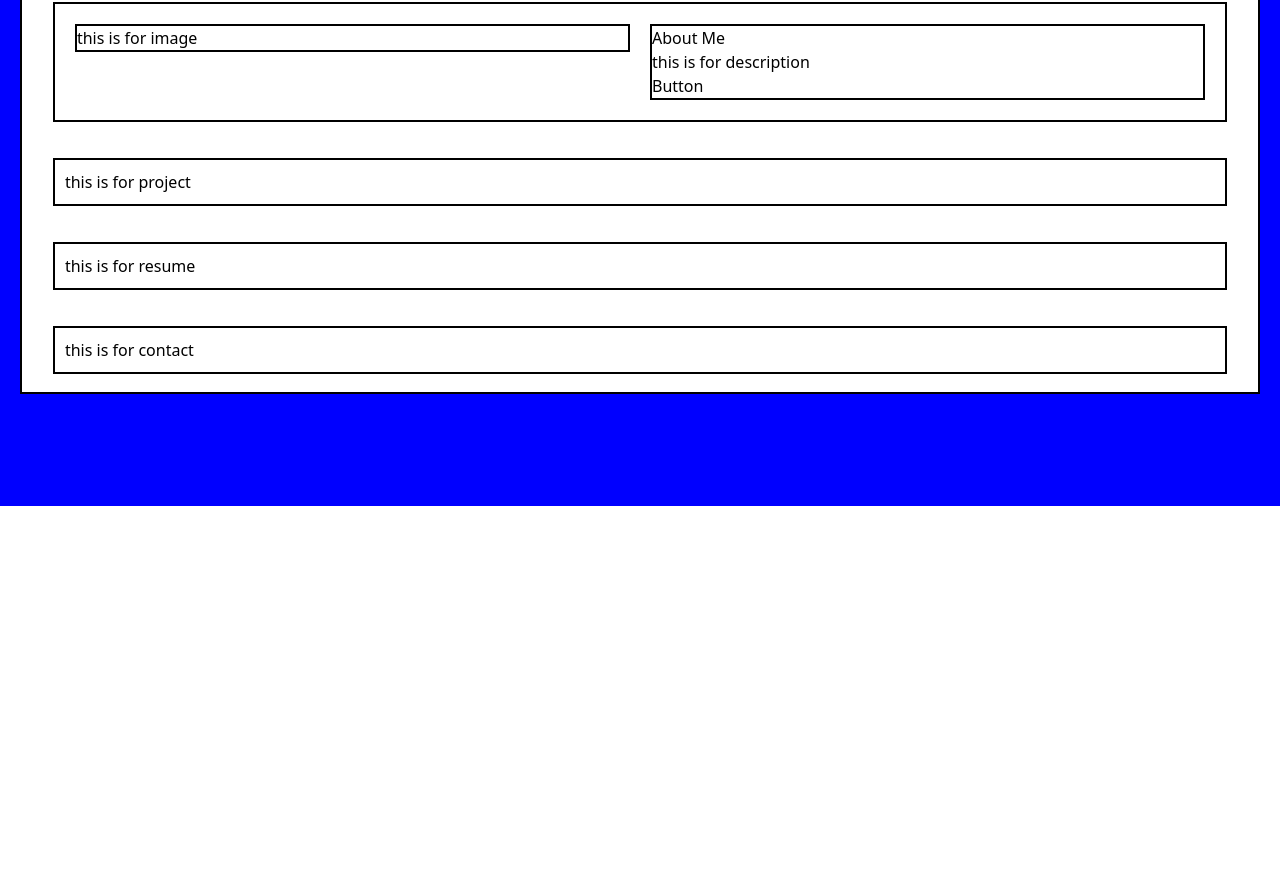
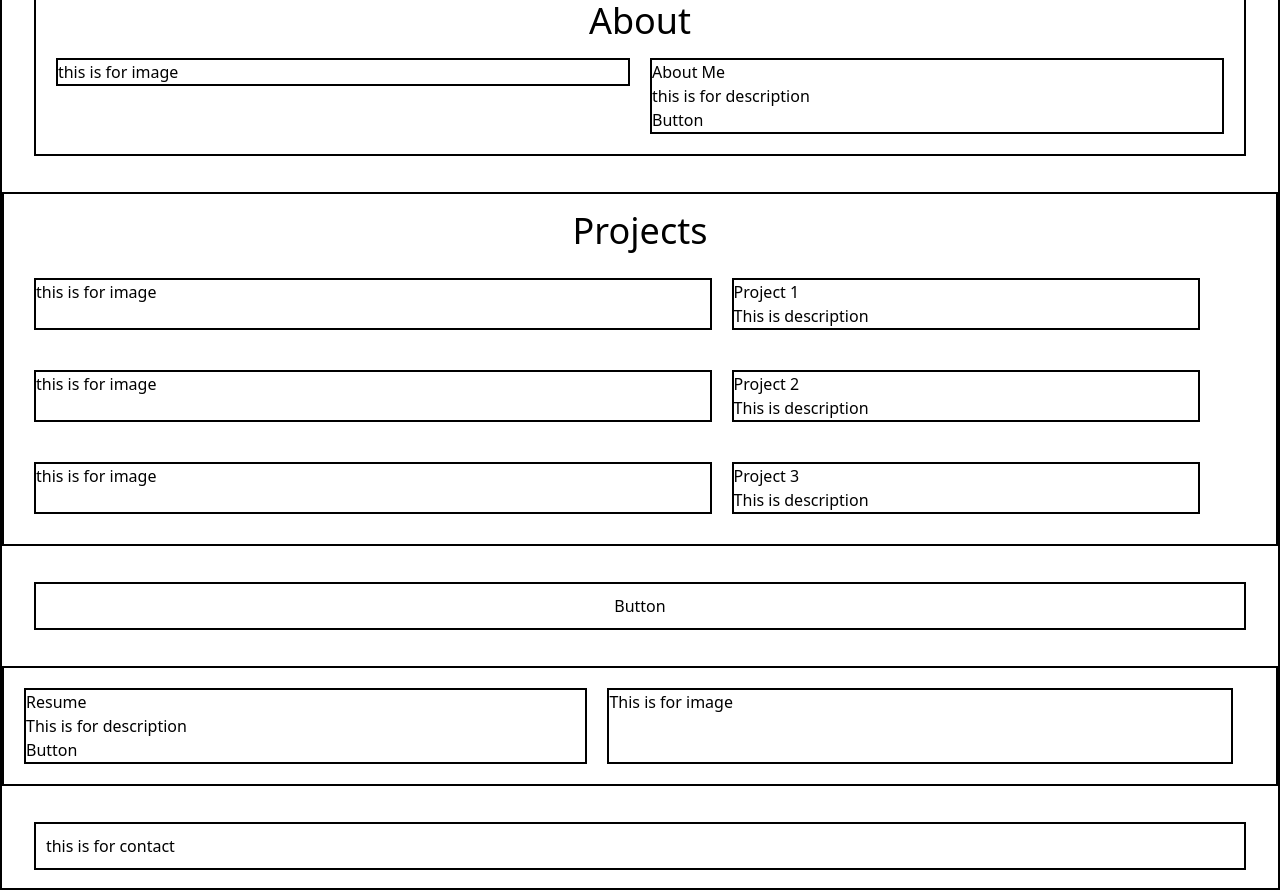
Before and after one commit to darryliswahyudhi/portfolio-project-one, a React (Create React App) app: page / in a window 1280 px wide. Shown: the part 294-1184 px from the top of the page. Before the commit the page ends 800 px from the top, so only its background shows below. Built offline with nearby package versions, Linux system fonts and the light colour scheme.

Commit message:
homepage layout progress #2

```diff
--- a/src/components/home-page.jsx
+++ b/src/components/home-page.jsx
@@ -26,23 +26,65 @@ function HomePage() {
           <span>Data Science</span><span>Data Engineering</span><span>Cloud Engineering</span>
         </div>
         <div className="content-div">
-        <div className="about-content">
-            <div className="about-top">
+                  <div className="about-content">
+                  <div className="about-title">
+                              <h1>About</h1>
+                          </div>
+                      <div className="about-top">
                 <div className="about-content-img">
                 <p>this is for image</p>
                 </div>
                 <div className="about-content-p">
                 <span>About Me</span>
-                              <p>this is for description</p>
-                              <button>Button</button>
+                    <p>this is for description</p>
+                    <button>Button</button>
                 </div>
             </div>
             </div>
-            <div className="project-content">
-                <p>this is for project</p>
+                  <div className="project-content">
+                      <div className="project-title">
+                          <h1>Projects</h1>
+                      </div>
+                      <div className="project">
+                          <div className="project-image">
+                              <p>this is for image</p>
+                          </div>
+                          <div className="project-image-desc">
+                              <h3>Project 1</h3>
+                              <p>This is description</p>
+                          </div>
+                      </div>
+                      <div className="project">
+                      <div className="project-image">
+                              <p>this is for image</p>
+                          </div>
+                          <div className="project-image-desc">
+                              <h3>Project 2</h3>
+                              <p>This is description</p>
+                          </div>
+                      </div>
+                      <div className="project">
+                      <div className="project-image">
+                              <p>this is for image</p>
+                          </div>
+                          <div className="project-image-desc">
+                              <h3>Project 3</h3>
+                              <p>This is description</p>
+                          </div>
+                      </div>
+            </div>
+            <div className="project-link">
+                <button>Button</button>
             </div>
             <div className="resume-content">
-                <p>this is for resume</p>
+                      <div className="resume-desc">
+                        <h3>Resume</h3>
+                          <p>This is for description</p>
+                          <button>Button</button>
+                      </div>
+                      <div className="resume-img">
+                          <p>This is for image</p>
+                      </div>
             </div>
             <div className="contact-content">
                 <p>this is for contact</p>
--- a/src/css/home-page.css
+++ b/src/css/home-page.css
@@ -3,8 +3,7 @@
 @tailwind utilities;
 
 .home-page-container {
-  @apply w-full;
-  background: rgb(255, 16, 16);
+  width: 100%;
 }
 
 .home-page-body {
@@ -57,7 +56,6 @@
   max-width: 100vw;
   min-height: 50vh;
   border: 2px solid black;
-  margin: 20px;
   box-sizing: border-box; /* Added box-sizing */
 }
 
@@ -72,12 +70,17 @@
   margin: 18px;
 }
 
-.about-top{
+.about-title{
+    font-size: 36px;
+    align-self: center;
+}
+
+.about-top {
   display: flex;
   flex-direction: row;
 }
 
-.about-content-p{
+.about-content-p {
   display: inline-block; /* Added display */
   margin: 10px;
   border: 2px solid black;
@@ -85,7 +88,7 @@
   height: 100%;
 }
 
-.about-content-img{
+.about-content-img {
   display: inline-block; /* Added display */
   margin: 10px;
   border: 2px solid black;
@@ -93,10 +96,47 @@
   height: 100%;
 }
 
-.project-content{
+.project-content {
   display: flex;
   flex-direction: column;
   align-self: center;
+  border: 2px solid black;
+  height: 25%;
+  width: 100%;
+  padding: 10px;
+  margin: 18px;
+}
+
+.project-title{
+    font-size: 36px;
+    align-self: center;
+}
+
+.project{
+    display: flex;
+    flex-direction: row;
+    padding: 10px;
+}
+
+.project-image{
+    border: 2px solid black;
+    margin: 10px;
+    width: 55%;
+    max-height: 350px;
+}
+
+.project-image-desc{
+    border: 2px solid black;
+    margin: 10px;
+    max-height: 350px;
+    width: 38%;
+}
+
+.project-link{
+    display: flex;
+  flex-direction: column;
+  align-self: center;
+  text-align: center;
   border: 2px solid black;
   height: 25%;
   width: 95%;
@@ -104,18 +144,32 @@
   margin: 18px;
 }
 
-.resume-content{
+.resume-content {
   display: flex;
-    flex-direction: column;
+  flex-direction: row;
   align-self: center;
   border: 2px solid black;
   height: 25%;
-  width: 95%;
+  width: 100%;
   padding: 10px;
   margin: 18px;
 }
 
-.contact-content{
+.resume-desc{
+    border: 2px solid black;
+    margin: 10px;
+    width: 45%;
+    max-height: 350px;
+}
+
+.resume-img{
+    border: 2px solid black;
+    margin: 10px;
+    width: 50%;
+    max-height: 350px;
+}
+
+.contact-content {
   display: flex;
   flex-direction: column;
   align-self: center;
@@ -133,5 +187,6 @@
 
   .top-div {
     flex-direction: column; /* Changed flex direction */
+    align-items: center;
   }
 }
```
Lines whose indentation alone changed are shown as unchanged.
